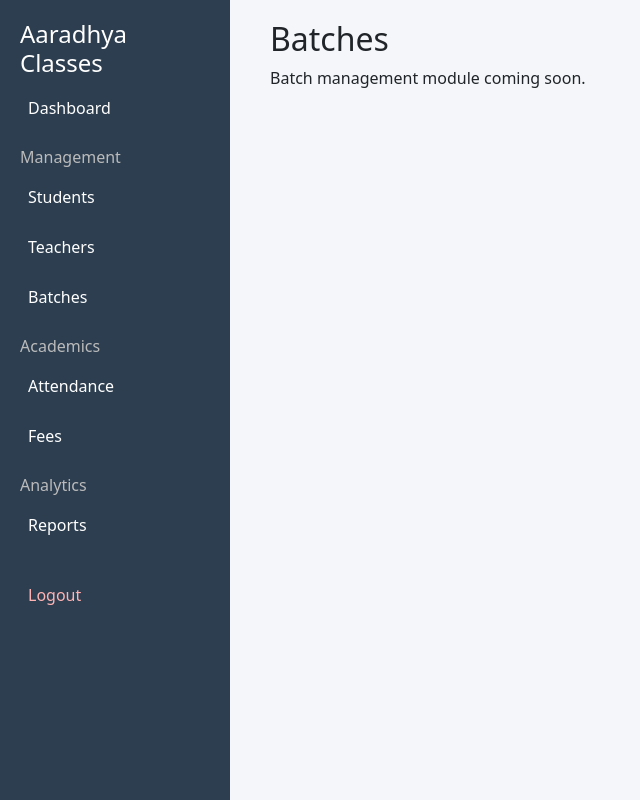
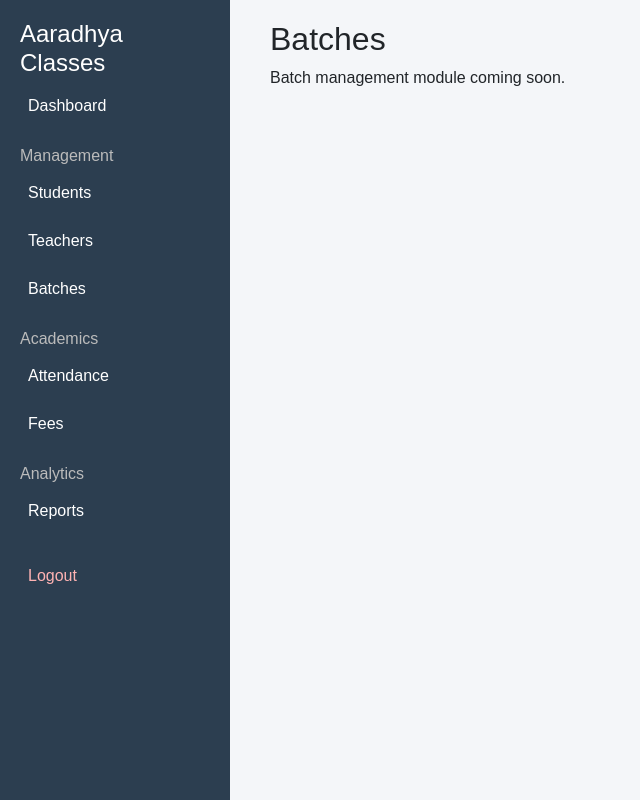
Before and after one commit to cuk6912/aaradhya-classes, a Flask app: page /batches in a window 1280 px wide. Shown: the whole page, without its empty margins (0-640 px from the left). Run offline with Flask 3, Linux system fonts and the light colour scheme.

Commit message:
Update layout.html

```diff
--- a/templates/layout.html
+++ b/templates/layout.html
@@ -13,7 +13,11 @@
 
 body{
 background:#f4f6f9;
+margin:0;
+font-family:Arial;
 }
+
+/* SIDEBAR */
 
 .sidebar{
 height:100vh;
@@ -23,13 +27,15 @@ background:#2c3e50;
 color:white;
 padding:20px;
 transition:0.3s;
+z-index:9999;
+overflow-y:auto;
 }
 
 .sidebar a{
 display:block;
 color:white;
 text-decoration:none;
-margin:10px 0;
+margin:8px 0;
 padding:8px;
 border-radius:4px;
 }
@@ -38,14 +44,31 @@ border-radius:4px;
 background:#34495e;
 }
 
+.sidebar h6{
+color:#bbb;
+margin-top:20px;
+}
+
+/* MAIN CONTENT */
+
 .main{
 margin-left:250px;
 padding:20px;
 }
 
+/* MOBILE MENU BUTTON */
+
 .menu-btn{
 display:none;
 }
+
+/* FIX CHARTS LAYER */
+
+canvas{
+z-index:1 !important;
+}
+
+/* MOBILE RESPONSIVE */
 
 @media (max-width:768px){
 
@@ -80,22 +103,22 @@ margin-bottom:15px;
 
 <a href="/">Dashboard</a>
 
-<h6 style="color:#bbb;margin-top:20px">Management</h6>
+<h6>Management</h6>
 
 <a href="/students">Students</a>
 <a href="/teachers">Teachers</a>
 <a href="/batches">Batches</a>
 
-<h6 style="color:#bbb;margin-top:20px">Academics</h6>
+<h6>Academics</h6>
 
 <a href="/attendance">Attendance</a>
 <a href="/fees">Fees</a>
 
-<h6 style="color:#bbb;margin-top:20px">Analytics</h6>
+<h6>Analytics</h6>
 
 <a href="/reports">Reports</a>
 
-<a href="/logout" style="margin-top:30px;color:#ffb3b3">Logout</a>
+<a href="/logout" style="margin-top:25px;color:#ffb3b3">Logout</a>
 
 </div>
 
```
